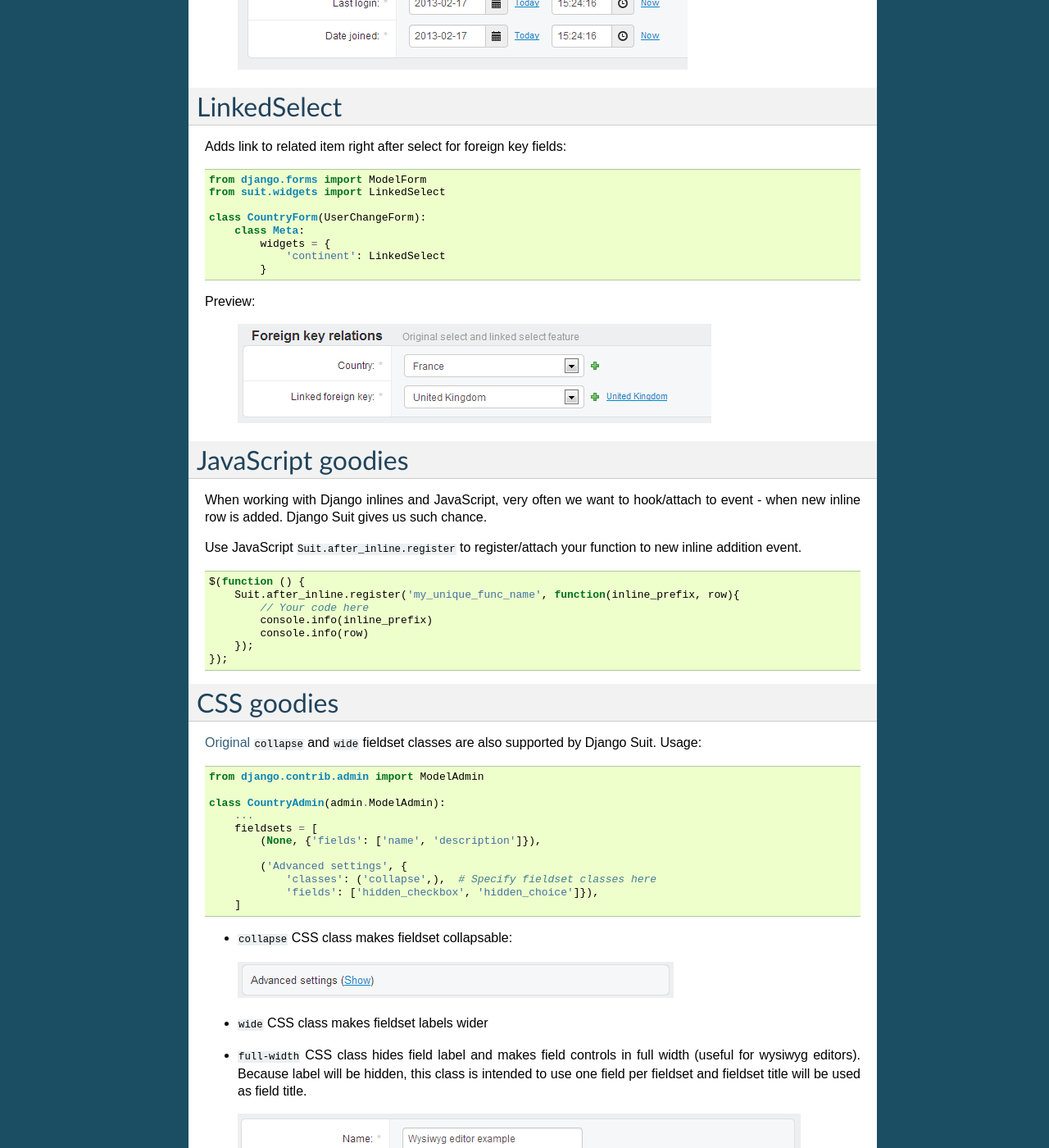
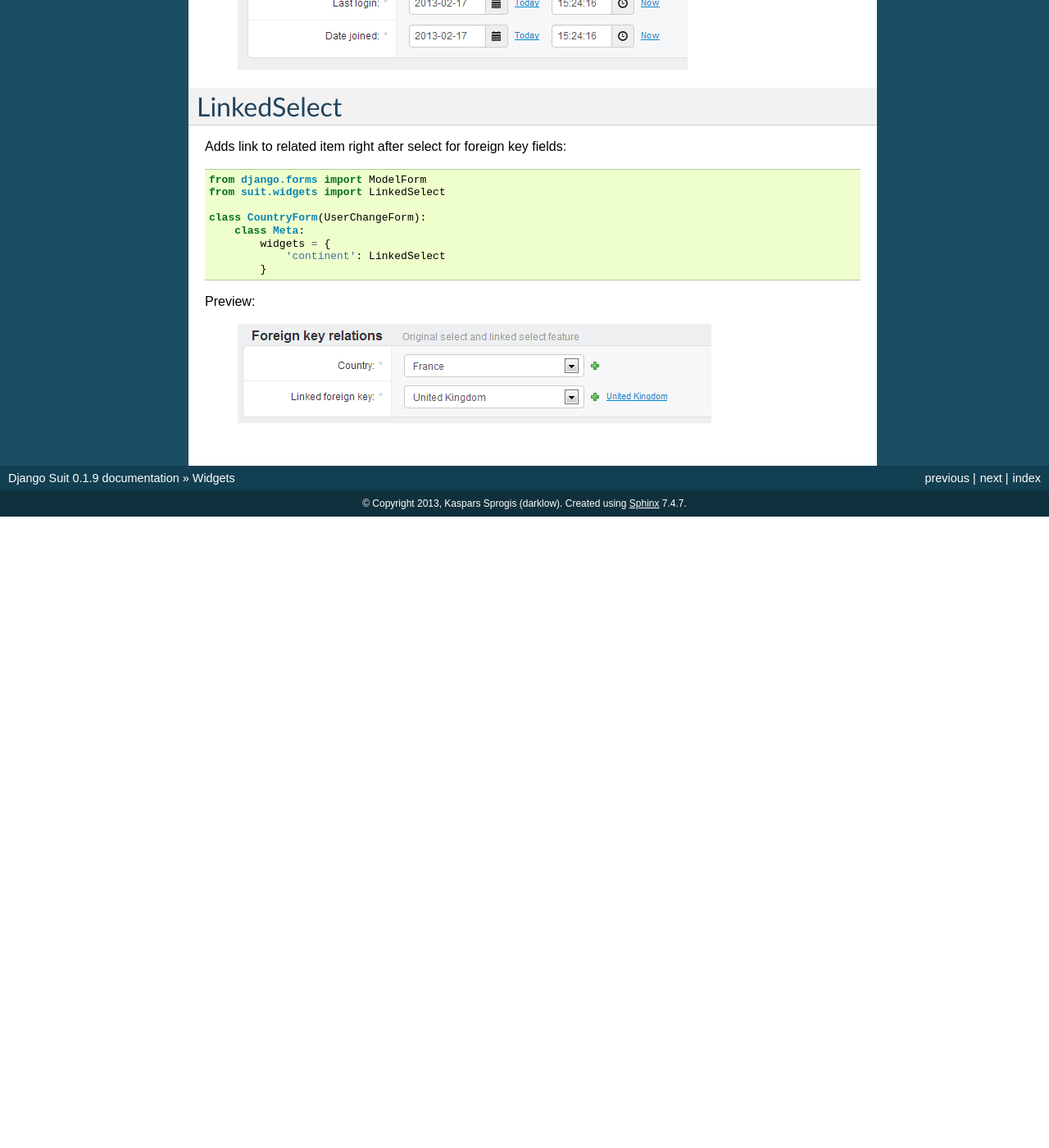
Before and after one commit to darklow/django-suit, a Sphinx documentation site: the page built from docs/widgets.rst, in a window 1280 px wide and 1400 px high, scrolled down 2798 px. Shown: the whole window at 82% size. Built offline with Sphinx 7.4.7, drawn with Linux system fonts in a browser that asks for light colours; after the commit the page ends 3428 px from its top, so only the background shows below that; some of the changed text lies outside the part shown.

```diff
--- a/docs/widgets.rst
+++ b/docs/widgets.rst
@@ -165,54 +165,3 @@ Preview:
 
   .. image:: _static/img/linked_select.png
      :target: http://djangosuit.com/admin/examples/kitchensink/2/
-
-
-JavaScript goodies
-==================
-
-When working with Django inlines and JavaScript, very often we want to hook/attach to event - when new inline row is added. Django Suit gives us such chance.
-
-Use JavaScript ``Suit.after_inline.register`` to register/attach your function to new inline addition event.
-
-.. code-block:: javascript
-
-  $(function () {
-      Suit.after_inline.register('my_unique_func_name', function(inline_prefix, row){
-          // Your code here
-          console.info(inline_prefix)
-          console.info(row)
-      });
-  });
-
-
-.. _css-goodies:
-
-CSS goodies
-===========
-
-`Original <https://docs.djangoproject.com/en/dev/ref/contrib/admin/#django.contrib.admin.ModelAdmin.fieldsets>`_ ``collapse`` and ``wide`` fieldset classes are also supported by Django Suit. Usage::
-
-  from django.contrib.admin import ModelAdmin
-
-  class CountryAdmin(admin.ModelAdmin):
-      ...
-      fieldsets = [
-          (None, {'fields': ['name', 'description']}),
-
-          ('Advanced settings', {
-              'classes': ('collapse',),  # Specify fieldset classes here
-              'fields': ['hidden_checkbox', 'hidden_choice']}),
-      ]
-
-.. |collapse| image:: _static/img/collapse.png
-
-* ``collapse`` CSS class makes fieldset collapsable:
-
-  |collapse|
-
-* ``wide`` CSS class makes fieldset labels wider
-
-* ``full-width`` CSS class hides field label and makes field controls in full width (useful for wysiwyg editors). Because label will be hidden, this class is intended to use one field per fieldset and fieldset title will be used as field title.
-
-  .. image:: _static/img/full-width.png
-     :target: http://djangosuit.com/admin/examples/wysiwygeditor/add/
```
Also changed, not shown: docs/index.rst (+9 -0 lines), docs/js_css.rst (added, +79 -0 lines).
